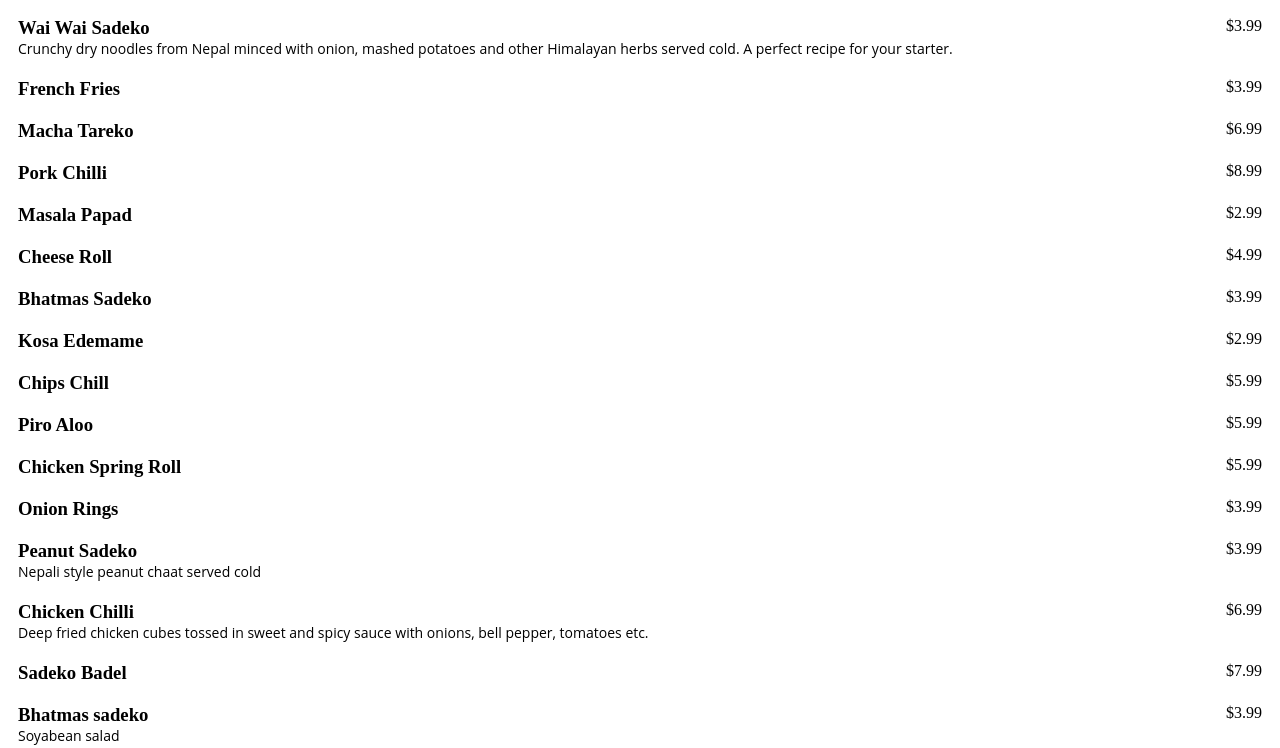
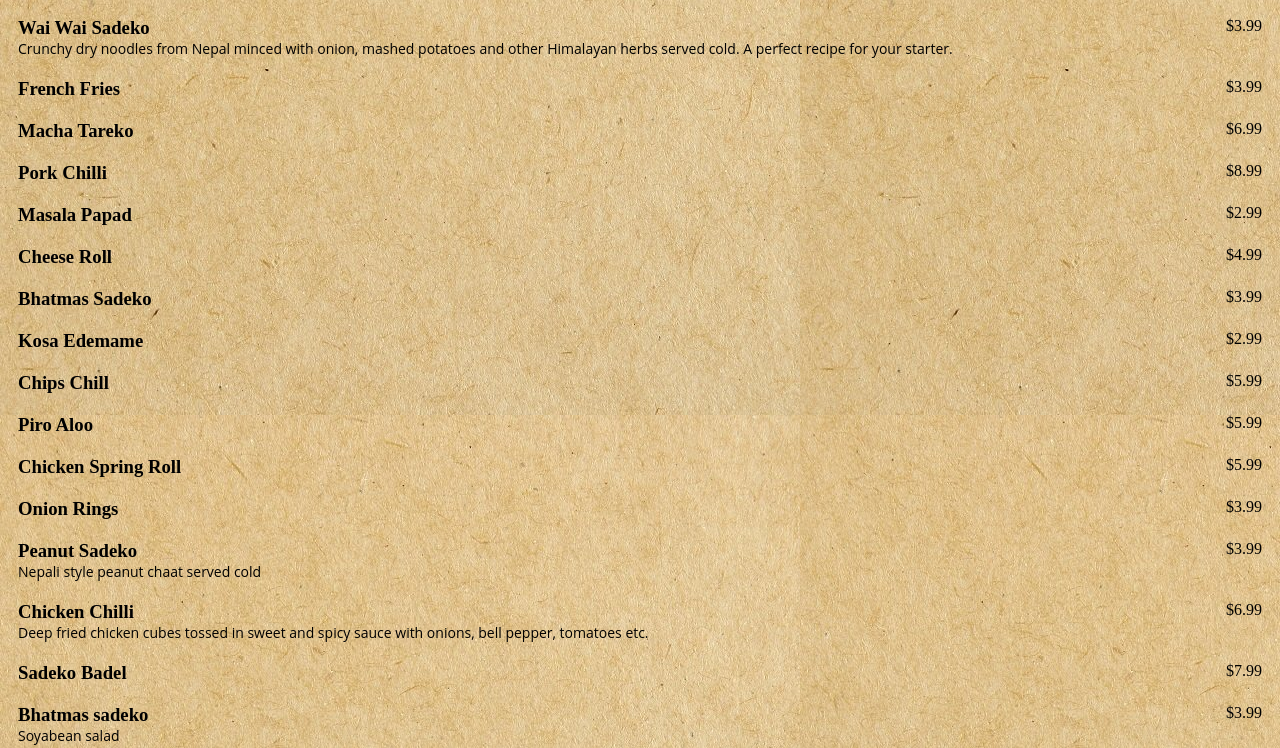
Before and after one commit to mukundshah/Restaurant-eMenu, a plain HTML site: page index.html in a window 1280 px wide. Shown: the part 385-1133 px from the top of the page. Drawn offline with Linux system fonts and the light colour scheme; a web font is replaced by a local one.

Commit message:
Initial commit

```diff
--- a/public/style.css
+++ b/public/style.css
@@ -21,7 +21,7 @@ header section a img {
 }
 
 body {
-  background-image: url(public/img.jpg);
+  background-image: url(img.jpg);
 }
 
 .food-menu-grid-item-content h2 {
```
